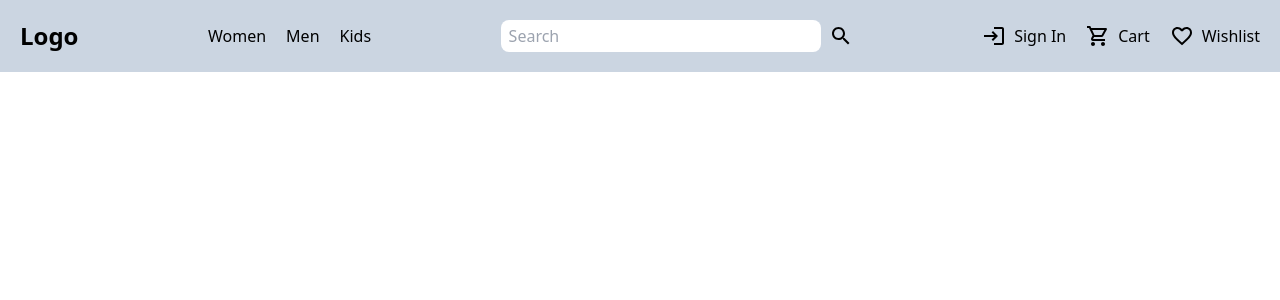
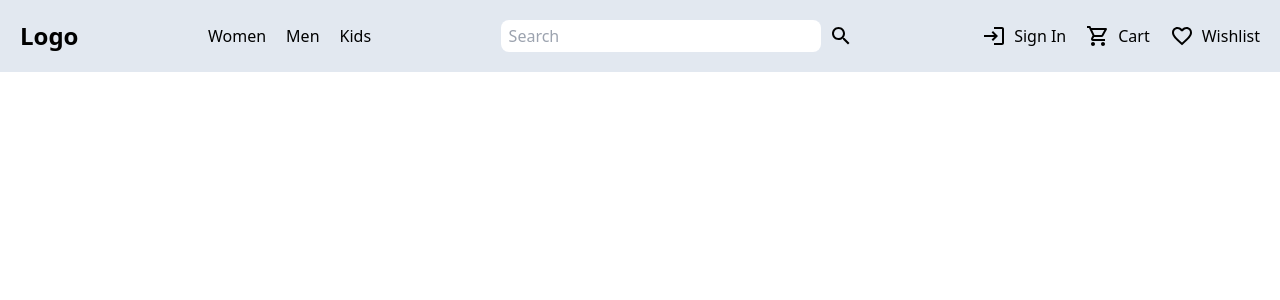
Before and after one commit to princepius1/ecommerce, a React (Vite) app in the folder frontend/: page / in a window 1280 px wide. Shown: the top 300 px of the page. Built offline with nearby package versions, Linux system fonts and the light colour scheme.

Commit message:
style: Change background color of navbar

```diff
--- a/frontend/src/components/Navbar.tsx
+++ b/frontend/src/components/Navbar.tsx
@@ -6,7 +6,7 @@ import SearchOutlinedIcon from "@mui/icons-material/SearchOutlined";
 
 export default function Navbar() {
   return (
-    <nav className="max-w-full flex flex-row justify-between items-center w-full gap-10 p-5 bg-slate-300 ">
+    <nav className="max-w-full flex flex-row justify-between items-center w-full gap-10 p-5 bg-slate-200 ">
       <div className="text-2xl font-bold cursor-pointer">Logo</div>
       <div className="flex flex-row gap-5 font-medium cursor-pointer">
         <h1>Women</h1>
```
